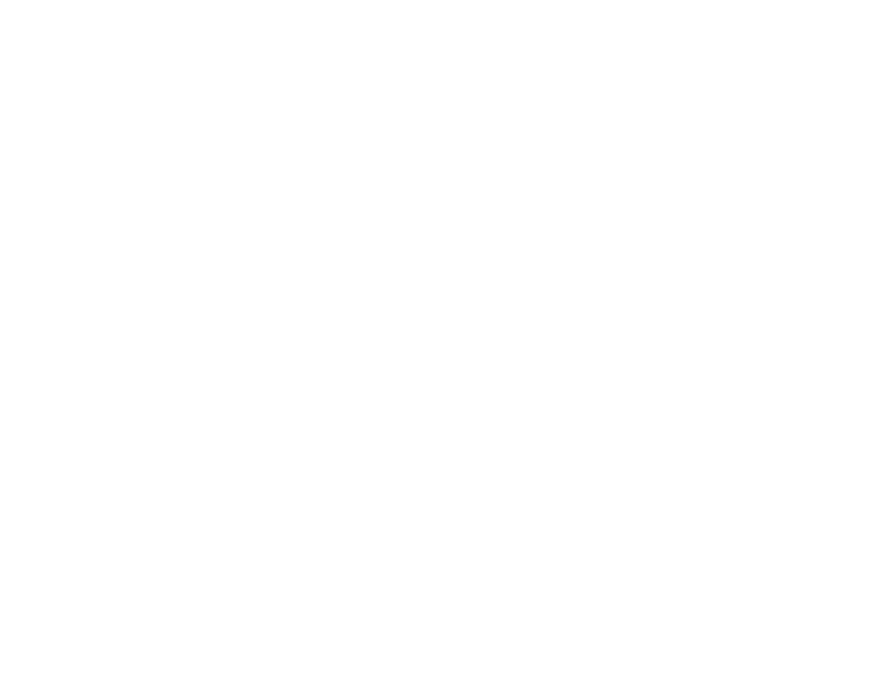
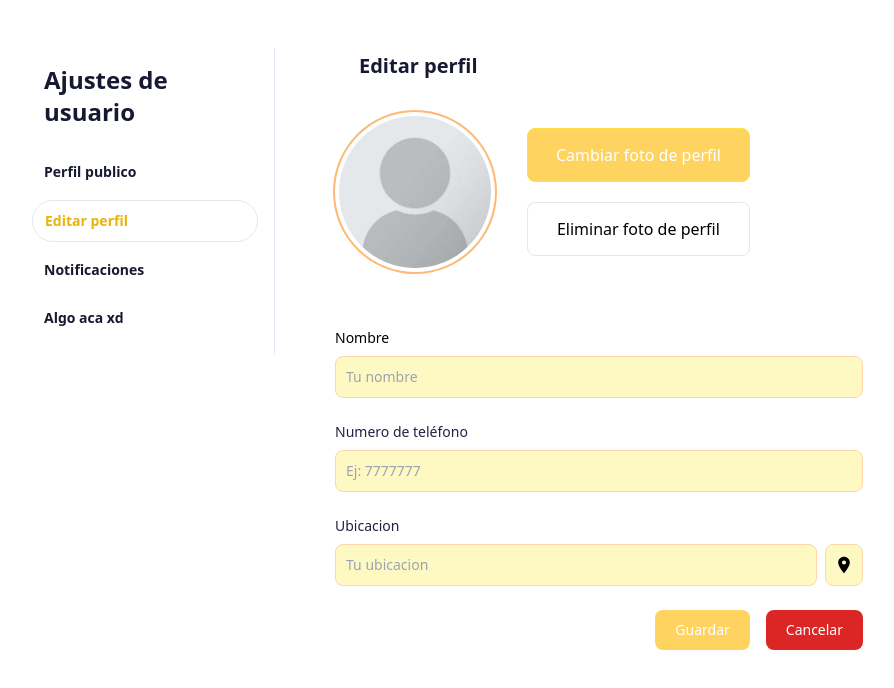
Before and after one commit to Byskull2000/buildifyOficial, a React (Vite) app in the folder frontend/: page /editProfile in a window 1280 px wide. Before the commit this address had no page. Shown: the top 688 px of the page, without its empty margins (96-990 px from the left). Built offline with nearby package versions, Linux system fonts and the light colour scheme.

Commit message:
Aparatado de Edicion de Perfil

```diff
--- a/frontend/package.json
+++ b/frontend/package.json
@@ -21,6 +21,7 @@
     "react-dom": "^18.3.1",
     "react-dropzone": "^14.2.9",
     "react-easy-crop": "^5.0.8",
+    "react-icons": "^5.3.0",
     "react-image-crop": "^11.0.7",
     "react-modal": "^3.16.1",
     "react-router-dom": "^6.26.2"
--- a/frontend/src/main.tsx
+++ b/frontend/src/main.tsx
@@ -8,6 +8,7 @@
 import Register from './pages/Register.tsx'
 import { GoogleOAuthProvider } from '@react-oauth/google'
 import RegistroRapido from './pages/RegistroRapido.tsx'
+import EditProfile from './pages/EditProfile.tsx'
 
 createRoot(document.getElementById('root')!).render(
   <StrictMode>
@@ -19,6 +20,7 @@
         <Route path="/register" element={<Register/>} />
         <Route path="/registroRapido" element={<RegistroRapido/>} />
         <Route path="/subirImagenes" element={<ImageUpload/>} />
+        <Route path="/editProfile" element={<EditProfile/>} />
       </Routes>
     </Router>
     </GoogleOAuthProvider>
--- a/frontend/src/pages/App.tsx
+++ b/frontend/src/pages/App.tsx
@@ -2,6 +2,7 @@
 import NavBar from '../components/NavBar';
 import PopupRegristro from '../components/RegistroRapidoPP';
 import ImageUpload from '../pages/ImageUpload';
+import { Link } from 'react-router-dom';
 function App() {
     return (
         <>
@@ -9,6 +10,7 @@
                 <NavBar/>
                 <PopupRegristro></PopupRegristro>
                 <ImageUpload></ImageUpload>
+                <Link to="/editProfile"className="text-blue-500 hover:underline">Edicion de perfil</Link>
             </div>
         </>
     );
--- /dev/null
+++ b/frontend/src/pages/EditProfile.tsx
@@ -0,0 +1,109 @@
+import imgEjemploPerfil from '../assets/ejemploPerfil.jpg';
+import { Link } from 'react-router-dom';
+import { MdLocationOn } from 'react-icons/md'; // Importar el ícono del mapa
+
+const page = () => {
+    return (
+        <>
+            <link rel="preconnect" href="https://fonts.googleapis.com" />
+            <link href="https://fonts.googleapis.com/css2?family=Poppins:wght@200;300;400;500;600;700;800&display=swap" rel="stylesheet" />
+            <div className="bg-white w-full flex flex-col gap-5 px-3 md:px-16 lg:px-28 md:flex-row text-[#161931] font-poppins">
+                <aside className="hidden py-4 md:w-1/3 lg:w-1/4 md:block">
+                    <div className="sticky flex flex-col gap-2 p-4 text-sm border-r border-indigo-100 top-12">
+
+                        <h2 className="pl-3 mb-4 text-2xl font-semibold">Ajustes de usuario</h2>
+                        {/*Areas de la seccion de perfil*/}
+                        <a href="#" className="flex items-center px-3 py-2.5 font-semibold hover:text-indigo-900 hover:border hover:rounded-full">
+                            Perfil publico
+                        </a>
+                        <a href="#"
+                            className="flex items-center px-3 py-2.5 font-bold bg-white  text-yellow-500 border rounded-full">
+                            Editar perfil
+                        </a>
+                        <a href="#"
+                            className="flex items-center px-3 py-2.5 font-semibold hover:text-black hover:border hover:rounded-full">
+                            Notificaciones
+                        </a>
+                        <a href="#"
+                            className="flex items-center px-3 py-2.5 font-semibold hover:text-black hover:border hover:rounded-full  ">
+                            Algo aca xd
+                        </a>
+                    </div>
+                </aside>
+                <main className="w-full min-h-screen py-1 md:w-2/3 lg:w-3/4">
+                    <div className="p-2 md:p-4">
+                        <div className="w-full px-6 pb-8 mt-8 sm:max-w-xl sm:rounded-lg">
+                            <h2 className="pl-6 text-2xl font-bold sm:text-xl">Editar perfil</h2>
+
+                            <div className="grid max-w-2xl mx-auto mt-8">
+                                <div className="flex flex-col items-center space-y-5 sm:flex-row sm:space-y-0">
+                                    {/*Aca se carga la imagen de perfil */}
+                                    <img className="object-cover w-40 h-40 p-1 rounded-full ring-2 ring-orange-300"
+                                        src={imgEjemploPerfil}
+                                        alt="Avatar redondeado" />
+
+                                    <div className="flex flex-col space-y-5 sm:ml-8">
+                                        <button type="button"
+                                            className="py-3.5 px-7 text-base font-medium text-white focus:outline-none rounded-lg border border-yellow-300 bg-[#FED35F] hover:bg-yellow-500  focus:z-10 focus:ring-4 focus:ring-orange-600">
+                                            Cambiar foto de perfil
+                                        </button>
+                                        <button type="button"
+                                            className="py-3.5 px-7 text-base font-medium text-black focus:outline-none bg-white rounded-lg border hover:bg-slate-100      ">
+                                            Eliminar foto de perfil
+                                        </button>
+                                    </div>
+                                </div>
+
+                                <div className="items-center mt-8 sm:mt-14 text-[#202142]">
+                                    <div className="mb-2 sm:mb-6">
+                                        <label
+                                            className="block mb-2 text-sm font-medium  text-black ">Nombre</label>
+                                        <input type="text" id="profession"
+                                            className="bg-yellow-100 border border-orange-200 text-sm rounded-lg block w-full p-2.5 "
+                                            placeholder="Tu nombre" required />
+                                    </div>
+                                    <div className="mb-2 sm:mb-6">
+                                        <label
+                                            className="block mb-2 text-sm font-medium  ">Numero de teléfono</label>
+                                        <input type="email" id="email"
+                                            className="bg-yellow-100  border border-orange-200 text-sm rounded-lg  block w-full p-2.5 "
+                                            placeholder="Ej: 7777777" required />
+                                    </div>
+
+                                    <div className="mb-2 sm:mb-6">
+                                        <label
+                                            className="block mb-2 text-sm font-medium ">Ubicacion</label>
+                                        <div className="flex">
+                                            <input type="text" id="location"
+                                                className="bg-yellow-100 border border-orange-200 text-black text-sm rounded-lg w-full p-2.5 "
+                                                placeholder="Tu ubicacion" required />
+                                            <button className="ml-2 p-2 bg-yellow-100 border hover:bg-yellow-500 border-orange-200 rounded-lg">
+                                                <MdLocationOn className="text-xl text-black" />
+                                            </button>
+                                        </div>
+                                    </div>
+
+                                    <div className="flex justify-end">
+                                        <button type="submit"
+                                            className="text-white border-orange-300 bg-[#FED35F] hover:bg-yellow-500 focus:ring-4 focus:outline-none focus:ring-orange-300 font-medium rounded-lg text-sm w-full sm:w-auto px-5 py-2.5 text-center">
+                                            Guardar
+                                        </button>
+                                        <Link to="/">
+                                            <button type="button"
+                                                className="ml-4 text-white bg-red-600 hover:bg-red-700 focus:ring-4 focus:outline-none focus:ring-red-300 font-medium rounded-lg text-sm w-full sm:w-auto px-5 py-2.5 text-center">
+                                                Cancelar
+                                            </button>
+                                        </Link>
+
+                                    </div>
+                                </div>
+                            </div>
+                        </div>
+                    </div>
+                </main>
+            </div>
+        </>
+    );
+}
+
+export default page;
```
Also changed, not shown: frontend/src/assets/ejemploPerfil.jpg (added), 1 other file (tests, documents, lock files or other folders).
